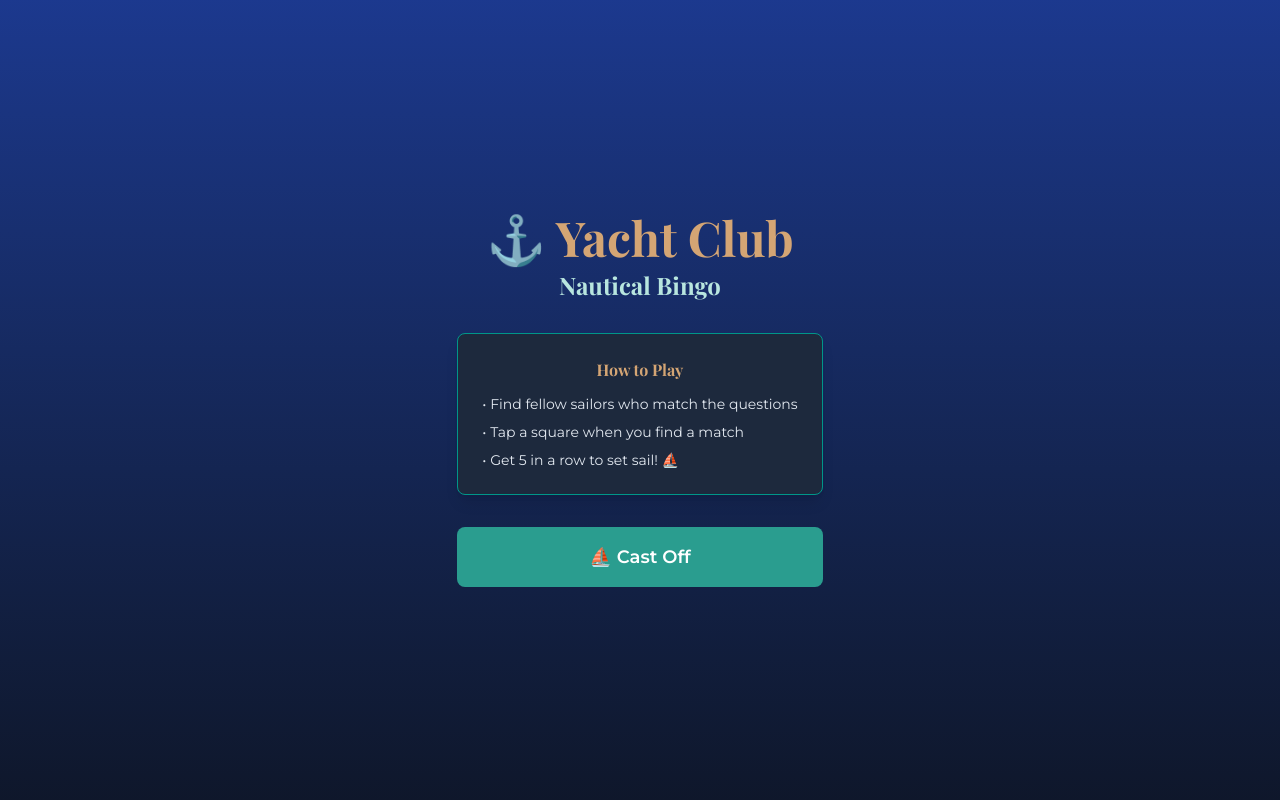
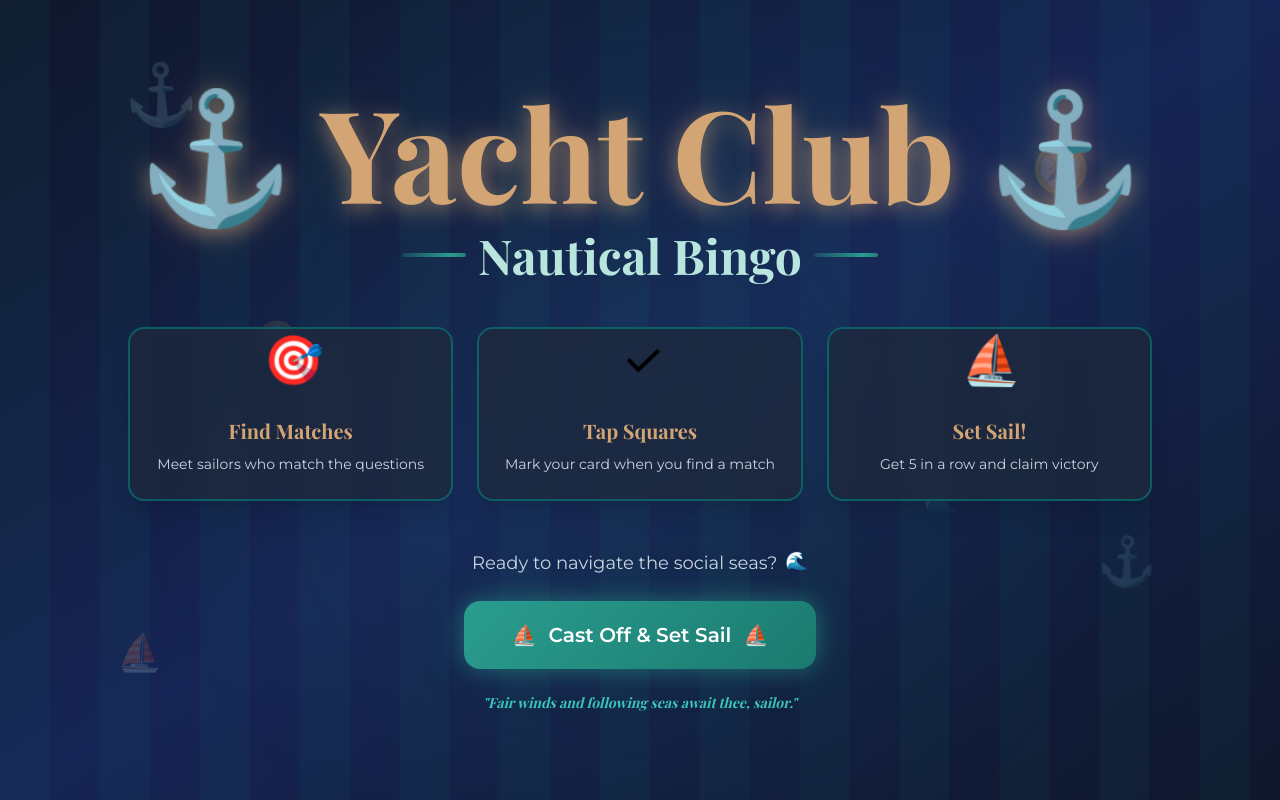
Before and after one commit to HaoZhang615/vscode-agent-lab-bingo, a React (Vite) app: page / in a window 1280 px wide. Built offline with nearby package versions, Linux system fonts and the light colour scheme.

Commit message:
Implement maximalist redesign of StartScreen with theatrical animations
Co-authored-by: HaoZhang615 <30301459+HaoZhang615@users.noreply.github.com>

```diff
--- a/src/components/StartScreen.tsx
+++ b/src/components/StartScreen.tsx
@@ -4,26 +4,216 @@ interface StartScreenProps {
 
 export function StartScreen({ onStart }: StartScreenProps) {
   return (
-    <div className="flex flex-col items-center justify-center min-h-full p-6 bg-gradient-to-b from-blue-900 to-slate-900">
-      <div className="text-center max-w-sm">
-        <h1 className="text-5xl font-bold mb-2" style={{ fontFamily: 'var(--font-serif)', color: '#d4a574' }}>⚓ Yacht Club</h1>
-        <p className="text-2xl mb-8" style={{ fontFamily: 'var(--font-serif)', color: '#b8e6df' }}>Nautical Bingo</p>
+    <div className="relative min-h-screen overflow-hidden bg-gradient-to-br from-slate-900 via-blue-950 to-slate-900">
+      {/* Animated background waves */}
+      <div className="absolute inset-0 overflow-hidden opacity-20">
+        <div
+          className="absolute w-[200%] h-full"
+          style={{
+            background: 'repeating-linear-gradient(90deg, transparent, transparent 50px, rgba(42, 157, 143, 0.3) 50px, rgba(42, 157, 143, 0.3) 100px)',
+            animation: 'wave-flow 20s linear infinite'
+          }}
+        />
+      </div>
 
-        <div className="bg-slate-800 rounded-lg p-6 shadow-lg border border-teal-600 mb-8">
-          <h2 className="font-semibold mb-3" style={{ color: '#d4a574', fontFamily: 'var(--font-serif)' }}>How to Play</h2>
-          <ul className="text-left text-slate-200 text-sm space-y-2">
-            <li>• Find fellow sailors who match the questions</li>
-            <li>• Tap a square when you find a match</li>
-            <li>• Get 5 in a row to set sail! ⛵</li>
-          </ul>
+      {/* Radial gradient overlay */}
+      <div
+        className="absolute inset-0 opacity-40"
+        style={{
+          background: 'radial-gradient(circle at 50% 50%, rgba(42, 157, 143, 0.2) 0%, transparent 70%)'
+        }}
+      />
+
+      {/* Floating nautical elements */}
+      <div className="absolute inset-0 pointer-events-none">
+        <div
+          className="absolute text-6xl opacity-20"
+          style={{
+            top: '10%',
+            left: '10%',
+            animation: 'float-bob 8s ease-in-out infinite'
+          }}
+        >
+          ⚓
         </div>
+        <div
+          className="absolute text-5xl opacity-15"
+          style={{
+            top: '20%',
+            right: '15%',
+            animation: 'float-bob 10s ease-in-out infinite 2s'
+          }}
+        >
+          🧭
+        </div>
+        <div
+          className="absolute text-4xl opacity-20"
+          style={{
+            bottom: '15%',
+            left: '8%',
+            animation: 'float-diagonal 12s ease-in-out infinite 1s'
+          }}
+        >
+          ⛵
+        </div>
+        <div
+          className="absolute text-5xl opacity-15"
+          style={{
+            bottom: '25%',
+            right: '10%',
+            animation: 'float-bob 9s ease-in-out infinite 3s'
+          }}
+        >
+          ⚓
+        </div>
+        <div
+          className="absolute text-3xl opacity-10"
+          style={{
+            top: '60%',
+            right: '25%',
+            animation: 'gentle-sway 6s ease-in-out infinite'
+          }}
+        >
+          🌊
+        </div>
+        <div
+          className="absolute text-4xl opacity-10"
+          style={{
+            top: '40%',
+            left: '20%',
+            animation: 'rotate-slow 30s linear infinite'
+          }}
+        >
+          🧭
+        </div>
+      </div>
 
-        <button
-          onClick={onStart}
-          className="w-full bg-accent hover:bg-accent-light text-white font-semibold py-4 px-8 rounded-lg text-lg active:bg-accent-dark transition-colors"
-        >
-          ⛵ Cast Off
-        </button>
+      {/* Main content */}
+      <div className="relative z-10 flex flex-col items-center justify-center min-h-screen p-6">
+        <div className="text-center max-w-5xl w-full">
+          {/* Hero title with theatrical entrance */}
+          <div style={{ animation: 'wave-swell 0.8s ease-out, scale-in 0.6s ease-out' }}>
+            <h1
+              className="text-7xl sm:text-8xl md:text-9xl font-bold mb-4 relative"
+              style={{
+                fontFamily: 'var(--font-serif)',
+                color: '#d4a574',
+                textShadow: '0 4px 20px rgba(212, 165, 116, 0.5), 0 0 40px rgba(212, 165, 116, 0.3)'
+              }}
+            >
+              <span className="inline-block" style={{ animation: 'gentle-sway 4s ease-in-out infinite' }}>⚓</span>
+              {' '}Yacht Club{' '}
+              <span className="inline-block" style={{ animation: 'gentle-sway 4s ease-in-out infinite 2s' }}>⚓</span>
+            </h1>
+            <div className="flex items-center justify-center gap-3 mb-12">
+              <div
+                className="w-16 h-1 rounded-full"
+                style={{
+                  background: 'linear-gradient(90deg, transparent, #2a9d8f, transparent)',
+                  animation: 'shimmer-shift 3s ease-in-out infinite',
+                  backgroundSize: '200% 100%'
+                }}
+              />
+              <p
+                className="text-3xl sm:text-4xl md:text-5xl"
+                style={{
+                  fontFamily: 'var(--font-serif)',
+                  color: '#b8e6df',
+                  animation: 'fade-in-up 1s ease-out 0.4s both'
+                }}
+              >
+                Nautical Bingo
+              </p>
+              <div
+                className="w-16 h-1 rounded-full"
+                style={{
+                  background: 'linear-gradient(90deg, transparent, #2a9d8f, transparent)',
+                  animation: 'shimmer-shift 3s ease-in-out infinite',
+                  backgroundSize: '200% 100%'
+                }}
+              />
+            </div>
+          </div>
+
+          {/* Game flow showcase cards */}
+          <div className="grid grid-cols-1 md:grid-cols-3 gap-6 mb-12">
+            {[
+              { icon: '🎯', title: 'Find Matches', desc: 'Meet sailors who match the questions', delay: '0s' },
+              { icon: '✓', title: 'Tap Squares', desc: 'Mark your card when you find a match', delay: '0.2s' },
+              { icon: '⛵', title: 'Set Sail!', desc: 'Get 5 in a row and claim victory', delay: '0.4s' }
+            ].map((card, idx) => (
+              <div
+                key={idx}
+                className="group bg-slate-800/80 backdrop-blur-sm rounded-2xl p-6 border-2 border-teal-600/50 shadow-xl hover:shadow-2xl transition-all duration-300 hover:scale-105 hover:border-teal-400 hover:bg-slate-700/90"
+                style={{
+                  animation: `fade-in-up 0.8s ease-out ${card.delay} both`,
+                  transformStyle: 'preserve-3d'
+                }}
+              >
+                <div
+                  className="text-5xl mb-4 inline-block transition-transform duration-300 group-hover:scale-125 group-hover:rotate-12"
+                  style={{ animation: 'float-bob 4s ease-in-out infinite' }}
+                >
+                  {card.icon}
+                </div>
+                <h3
+                  className="text-xl font-bold mb-2 transition-colors"
+                  style={{
+                    color: '#d4a574',
+                    fontFamily: 'var(--font-serif)'
+                  }}
+                >
+                  {card.title}
+                </h3>
+                <p className="text-slate-300 text-sm leading-relaxed">
+                  {card.desc}
+                </p>
+              </div>
+            ))}
+          </div>
+
+          {/* Enhanced CTA section */}
+          <div style={{ animation: 'fade-in-up 1s ease-out 0.6s both' }}>
+            <p className="text-slate-300 text-lg mb-6">
+              Ready to navigate the social seas?
+              <span className="inline-block ml-2" style={{ animation: 'gentle-sway 2s ease-in-out infinite' }}>🌊</span>
+            </p>
+            <button
+              onClick={onStart}
+              className="group relative px-12 py-5 text-xl font-bold text-white rounded-2xl overflow-hidden transition-all duration-300 hover:scale-110 active:scale-95"
+              style={{
+                background: 'linear-gradient(135deg, #2a9d8f 0%, #1b7a6f 100%)',
+                boxShadow: '0 10px 30px rgba(42, 157, 143, 0.4)',
+                animation: 'pulse-glow 3s ease-in-out infinite'
+              }}
+            >
+              {/* Button shimmer effect */}
+              <div
+                className="absolute inset-0 opacity-0 group-hover:opacity-100 transition-opacity duration-300"
+                style={{
+                  background: 'linear-gradient(90deg, transparent, rgba(255,255,255,0.3), transparent)',
+                  animation: 'shimmer-shift 2s ease-in-out infinite',
+                  backgroundSize: '200% 100%'
+                }}
+              />
+
+              {/* Button content */}
+              <span className="relative z-10 flex items-center justify-center gap-3">
+                <span className="inline-block transition-transform group-hover:translate-x-1">⛵</span>
+                Cast Off & Set Sail
+                <span className="inline-block transition-transform group-hover:translate-x-1">⛵</span>
+              </span>
+            </button>
+
+            {/* Supporting copy */}
+            <p
+              className="mt-6 text-teal-300/80 text-sm italic"
+              style={{ fontFamily: 'var(--font-serif)' }}
+            >
+              "Fair winds and following seas await thee, sailor."
+            </p>
+          </div>
+        </div>
       </div>
     </div>
   );
--- a/src/index.css
+++ b/src/index.css
@@ -51,3 +51,104 @@ body {
     transform: translateY(-2px) rotate(-0.5deg);
   }
 }
+
+@keyframes pulse-glow {
+  0%, 100% {
+    box-shadow: 0 0 20px rgba(42, 157, 143, 0.4), 0 0 40px rgba(42, 157, 143, 0.2);
+  }
+  50% {
+    box-shadow: 0 0 30px rgba(42, 157, 143, 0.6), 0 0 60px rgba(42, 157, 143, 0.3);
+  }
+}
+
+@keyframes float-bob {
+  0%, 100% {
+    transform: translateY(0px) translateX(0px) rotate(0deg);
+  }
+  25% {
+    transform: translateY(-15px) translateX(5px) rotate(2deg);
+  }
+  50% {
+    transform: translateY(-20px) translateX(0px) rotate(0deg);
+  }
+  75% {
+    transform: translateY(-15px) translateX(-5px) rotate(-2deg);
+  }
+}
+
+@keyframes wave-flow {
+  0% {
+    transform: translateX(0) translateY(0);
+  }
+  100% {
+    transform: translateX(-50%) translateY(0);
+  }
+}
+
+@keyframes shimmer-shift {
+  0% {
+    background-position: 0% 50%;
+  }
+  50% {
+    background-position: 100% 50%;
+  }
+  100% {
+    background-position: 0% 50%;
+  }
+}
+
+@keyframes fade-in-up {
+  0% {
+    opacity: 0;
+    transform: translateY(30px);
+  }
+  100% {
+    opacity: 1;
+    transform: translateY(0);
+  }
+}
+
+@keyframes scale-in {
+  0% {
+    opacity: 0;
+    transform: scale(0.8);
+  }
+  100% {
+    opacity: 1;
+    transform: scale(1);
+  }
+}
+
+@keyframes rotate-slow {
+  0% {
+    transform: rotate(0deg);
+  }
+  100% {
+    transform: rotate(360deg);
+  }
+}
+
+@keyframes float-diagonal {
+  0%, 100% {
+    transform: translate(0, 0);
+  }
+  25% {
+    transform: translate(10px, -10px);
+  }
+  50% {
+    transform: translate(20px, -5px);
+  }
+  75% {
+    transform: translate(10px, 5px);
+  }
+}
+
+@media (prefers-reduced-motion: reduce) {
+  *,
+  *::before,
+  *::after {
+    animation-duration: 0.01ms !important;
+    animation-iteration-count: 1 !important;
+    transition-duration: 0.01ms !important;
+  }
+}
```
